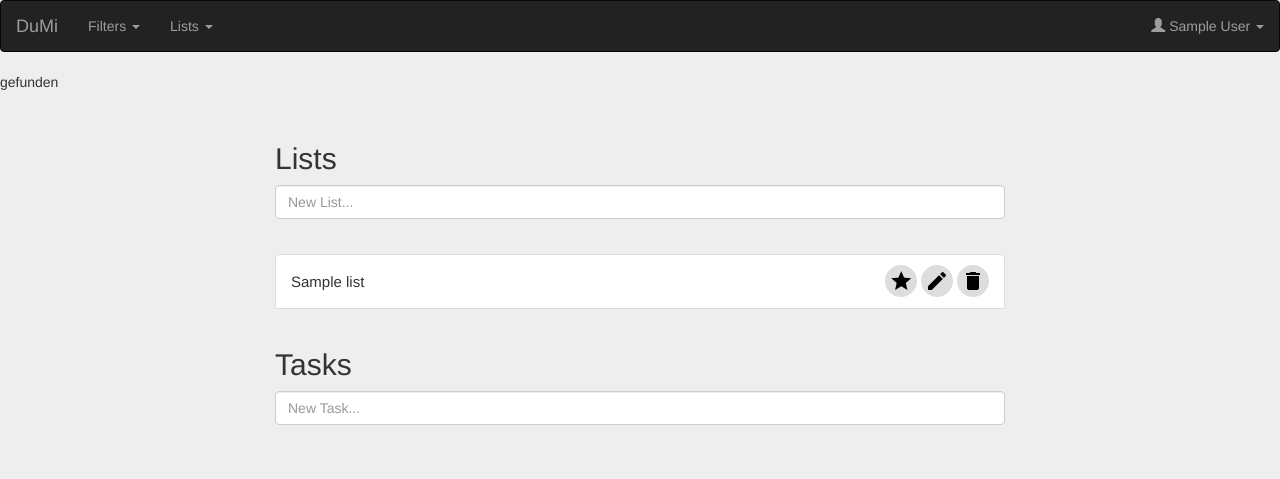
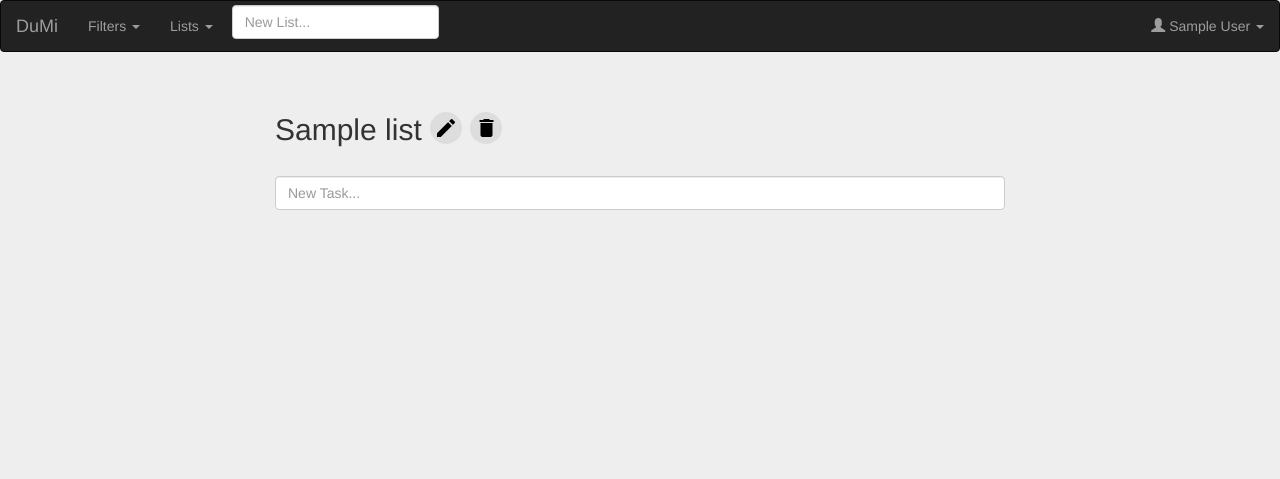
Before and after one commit to Yusef28/todoskeleton, a Flask app: page /dashboard in a window 1280 px wide. Shown: the top 479 px of the page. Run offline with Flask 2, Linux system fonts and the light colour scheme; the visitor is signed in with stand-in values (Sample User, id 1); tables that the repository leaves empty hold one stand-in row (values such as "Sample post"); some libraries are stand-ins or nearby versions.

Commit message:
new list in nav bar

```diff
--- a/static/styles.css
+++ b/static/styles.css
@@ -21,6 +21,10 @@ form{
 	margin:0 auto;
 }
 
+.new-list-form{
+	padding:4px;
+
+}
 .input-group{
     width:100%;
 
@@ -83,3 +87,9 @@ h2.list-title{
 	}
 
 }
+
+@media only screen and (max-width:450px){
+	.form{
+		width:100%;
+	}
+}
--- a/templates/base.html
+++ b/templates/base.html
@@ -56,14 +56,22 @@
 		  <li><a href="{{ url_for('change_current_list', old_list_id=current_list.id, new_list_id=list.id) }}">{{ list.title }}</a></li>
 		{% endfor %}
 		</ul>
+
 	</ul>
+	<ul class="nav navbar-nav new-list-form">
+	<li>
+	<form action="{{ url_for('list_create') }}" method="POST">
 
+			<input name="new_list" id="new_list" type="text" class="form-control" placeholder="New List...">
+
+		</form>
+	</ul>
 	{% endif %}
 
 	<ul class="nav navbar-nav navbar-right">
 	  {% if session['user_id'] %}
 	  <ul class="nav navbar-nav">
-	<li class="dropdown"><a class="dropdown-toggle" data-toggle="dropdown" href="#"><span class="glyphicon glyphicon-user"></span> {{ g.user.name}} <span class="caret"></span></a>
+	<li class="dropdown"><a class="dropdown-toggle" data-toggle="dropdown" href="#"> <span class="glyphicon glyphicon-user"></span> {{ g.user.name}} <span class="caret"></span></a>
 	 <ul class="dropdown-menu">
 	  <li><a href="{{ url_for('logout') }}"><span class="glyphicon glyphicon-log-out"></span> Logout</a></li>
 	  <li><a href="{{ url_for('user_delete') }}"><span class="glyphicon glyphicon-road"></span> Account Delete</a></li>
@@ -78,9 +86,6 @@
   </div>
 </nav>
 
-{% if lists %}
-<p> gefunden </p>
-{% endif %}
 
 {% block content %}
 
--- a/templates/list/dashboard.html
+++ b/templates/list/dashboard.html
@@ -5,43 +5,17 @@
 <div class="container" id="main">
 
 
-    <br>
-
-
-
-		<h2>Lists</h2>
-		<div class="form-group">
-
-		<form action="{{ url_for('list_create') }}" method="POST">
-
-			<input name="new_list" id="new_list" type="text" class="form-control" placeholder="New List...">
-
-		</form>
-
-	</div>
 
 	<br>
-  <ul class="list-group">
-
-	{% for list in lists %}
-		<li class="list-group-item">
-		<div class="links-seite">
-		<div class="aufgabe-mitte"><p><span class="aufgabe-title">{{ list.title }}</span></p></div>
-		<div class="aufgabe-rechts">
-		<a href="{{ url_for('change_current_list', old_list_id=current_list.id, new_list_id=list.id) }}"> <span class="material-icons">{{ 'star' if list.id == current_list.id else 'star_border' }}</span></a>
-		<a href="#"> <span class="material-icons">edit</span></a>
-		<a href="{{ url_for('list_delete', id=list.id) }}"> <span class="material-icons">delete</span></a></div>
-		</div>
-		</li>
-	{% endfor %}
+	<div>
+	<h2>{{ current_list.title }}
+	<a href="#"> <span class="material-icons">edit</span></a>
+	<a href="{{ url_for('list_delete', id=current_list.id) }}"> <span class="material-icons">delete</span></a>
+	</h2>
+	</div>
 	<br>
 
-
-	</ul>
-
-
   <ul class="list-group">
-	<h2>Tasks</h2>
 	<div class="form-group">
 
 		<form action="{{ url_for('dashboard') }}" method="POST">
```
Lines whose indentation alone changed are shown as unchanged.
